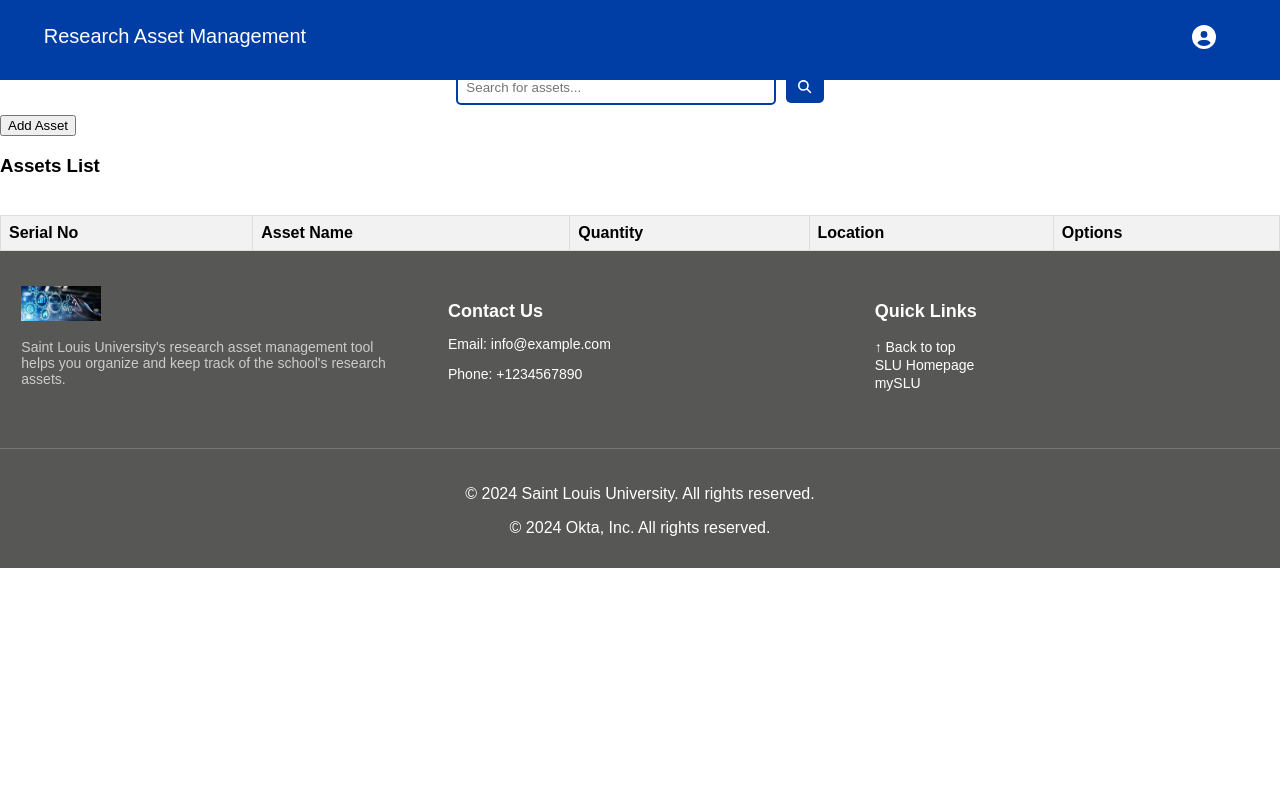
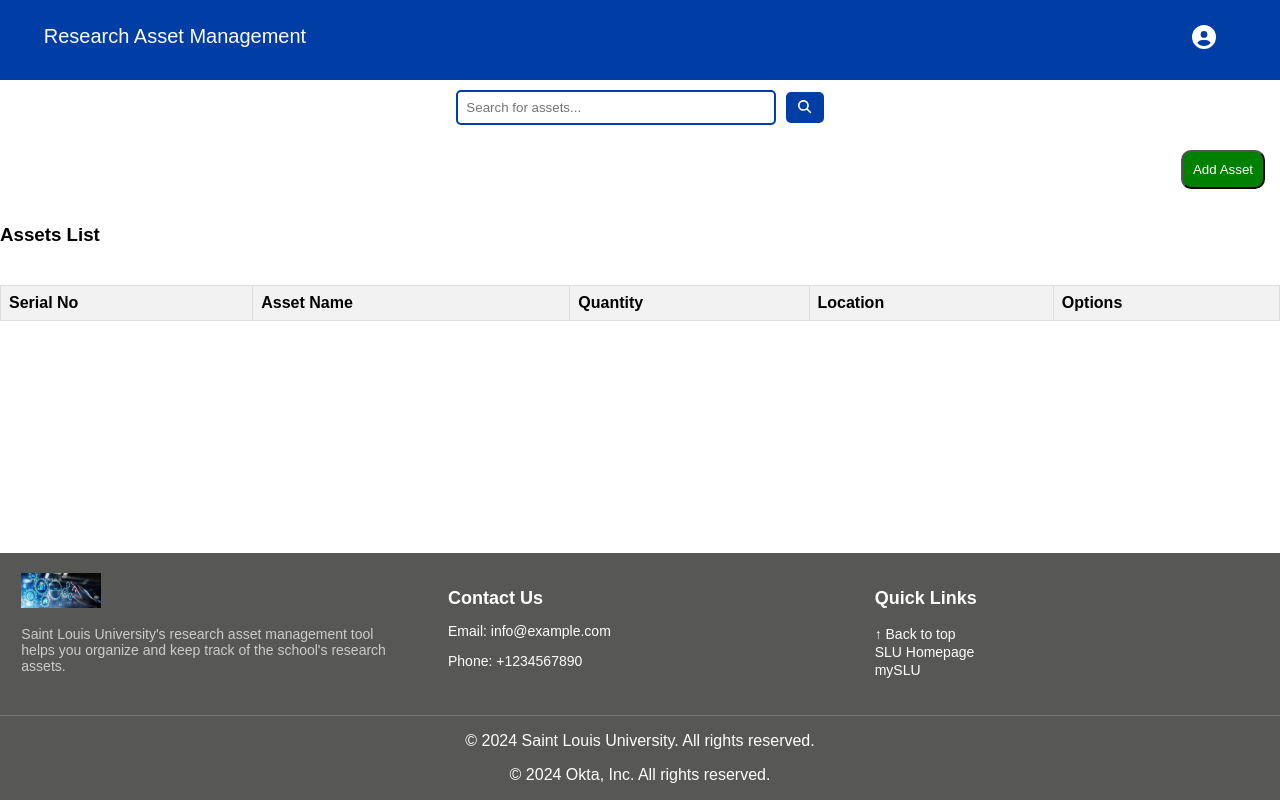
Before and after one commit to slu-csci-5030/RAM_Team_SLU, a React (Vite) app in the folder Frontend/: page /loggedIn in a window 1280 px wide. Built offline with nearby package versions, Linux system fonts and the light colour scheme.

Commit message:
Refactoring AddAsset styling, AssetManagement styling, Footer styling, UniversalSearch styling

```diff
--- a/Frontend/src/assets/Styles/AddAsset.css
+++ b/Frontend/src/assets/Styles/AddAsset.css
@@ -1,3 +1,25 @@
+/* AddAsset.css */
+
+.add-asset-container {
+	display: flex;
+	align-items: center;
+	justify-content: flex-end;
+	margin-bottom: 20px;
+}
+
+.add-asset-input {
+	margin-right: 10px;
+}
+
+.add-asset-button {
+	cursor: pointer;
+	background-color: green;
+	border-radius: 10px;
+	color: white;
+	padding: 10px;
+	margin: 15px;
+}
+
 /* Modal styles */
 .modal {
 	position: fixed;
--- a/Frontend/src/assets/Styles/AssetManagement.css
+++ b/Frontend/src/assets/Styles/AssetManagement.css
@@ -1,5 +1,5 @@
 .asset-table-container {
-  max-height: 60vh; /* Adjust the maximum height as per your design */
+	max-height: 30vh; /* Adjust the maximum height as per your design */
 	overflow-y: auto;
 }
 
--- a/Frontend/src/assets/Styles/Footer.css
+++ b/Frontend/src/assets/Styles/Footer.css
@@ -1,9 +1,9 @@
-
-
 .footer {
 	background-color: #575756;
 	color: #fff;
-    padding: 15px 0;
+	position: absolute;
+	width: 100%;
+	bottom: 0;
 }
 
 .footer-content {
@@ -36,7 +36,6 @@
 	margin-bottom: 0px;
 }
 
-
 .footer-section ul li a {
 	color: #fff;
 	text-decoration: none;
@@ -44,13 +43,8 @@
 
 .footer-bottom {
 	text-align: center;
-    margin-top: 20px;
-    padding-top: 20px;
 	border-top: 1px solid #777;
 }
-
-
-
 
 .about-logo {
 	text-align: left;
@@ -70,20 +64,20 @@
 	margin-bottom: 10px;
 }
 
-  .footer__sub-section{
+.footer__sub-section {
 	margin-left: 35%;
 }
 
-  .bind__flex{
-    display: flex;;
+.bind__flex {
+	display: flex;
 }
 
-  .social__media{
+.social__media {
 	width: 20px;
 	height: 20px;
 	margin-right: 10px;
 }
-  .copyright{
-    padding-top: 10px;
+.copyright {
+	/* padding-top: 10px; */
 	border-top: 1px solid #d5d5d5;
 }
--- a/Frontend/src/assets/Styles/UniversalSearch.css
+++ b/Frontend/src/assets/Styles/UniversalSearch.css
@@ -1,11 +1,10 @@
 .universal-search {
-    margin-top: 60px;
+	margin-top: 80px;
 	padding: 10px;
 	background-color: #ffffff;
 	display: flex;
 	align-items: center;
 	justify-content: center;
-
 }
 
 .universal-search input[type="text"] {
@@ -16,7 +15,6 @@
 	margin-right: 10px;
 	border: 2px solid #003da5;
 }
-
 
 .universal-search button {
 	background-color: #003da5;
```
Lines whose indentation alone changed are shown as unchanged.
